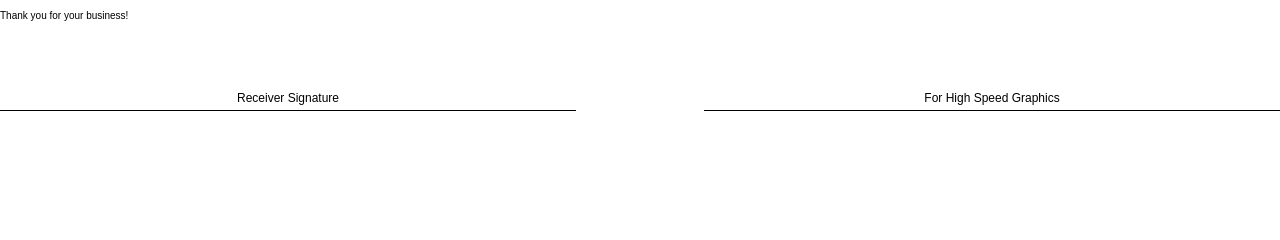
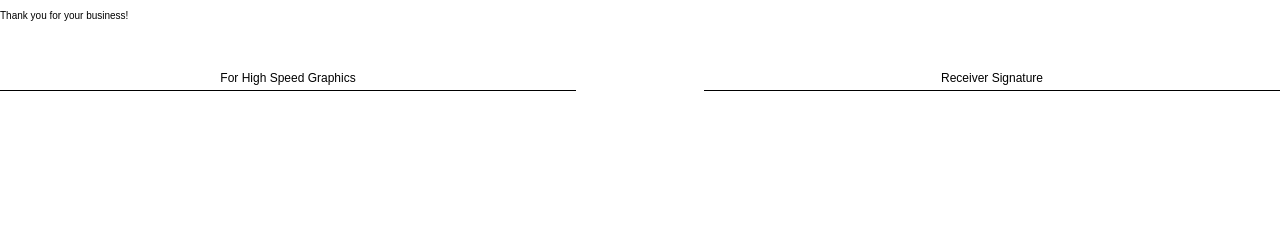
Before and after one commit to skhleejal/invoicemgmt, a Django app: template invoicemgmt/templates/invoicemgmt/invoice_pdf.html in a window 1280 px wide. Shown: the part 480-720 px from the top of the page. Run offline with Django 4.2, Linux system fonts and the light colour scheme; the template is opened without the code that fills it, so the values that code supplies are empty.

Commit message:
pdf alignment letterhead5cm

```diff
--- a/invoicemgmt/templates/invoicemgmt/invoice_pdf.html
+++ b/invoicemgmt/templates/invoicemgmt/invoice_pdf.html
@@ -19,6 +19,7 @@
             font-size: 12px;
             margin: 0; /* Ensures body starts at the edge of the @page margin */
             padding: 0;
+            /* **Crucially, the margin-top is now handled by @page, not the body.** */
         }
 
         .header {
@@ -30,10 +31,6 @@
             max-width: 100%;
             height: auto;
             max-height: 150px;
-        }
-        .company-details {
-            font-size: 14px;
-            font-weight: bold;
         }
 
         table {
@@ -66,20 +63,17 @@
             font-size: 10px;
         }
 
-        /* --- START: Corrected Signature Styles using Flexbox --- */
+        /* Updated Signature Styles */
         .signature-container {
             display: flex;
-            justify-content: space-between; /* Puts max space between the two boxes */
-            align-items: flex-end;
-            margin-top: 50px; /* Space from the content above */
+            justify-content: space-between; /* Aligns the two boxes on opposite sides */
+            margin-top: 50px;
             width: 100%;
-            overflow: hidden;
         }
 
         .signature-box {
-            width: 45%; /* Give each box a width to ensure they sit side-by-side */
+            width: 45%; /* Ensures both boxes take up equal space */
             text-align: center;
-            padding-top: 20px;
         }
 
         .signature-line {
@@ -87,7 +81,6 @@
             margin-top: 5px;
             width: 100%;
         }
-        /* --- END: Corrected Signature Styles --- */
     </style>
 </head>
 <body>
@@ -177,13 +170,13 @@
     </div>
 
     <div class="signature-container">
-        <div class="signature-box signature-receiver">
-            Receiver Signature
+        <div class="signature-box">
+            For High Speed Graphics
             <div class="signature-line"></div>
         </div>
 
-        <div class="signature-box signature-sender">
-            For High Speed Graphics
+        <div class="signature-box">
+            Receiver Signature
             <div class="signature-line"></div>
         </div>
     </div>
```
